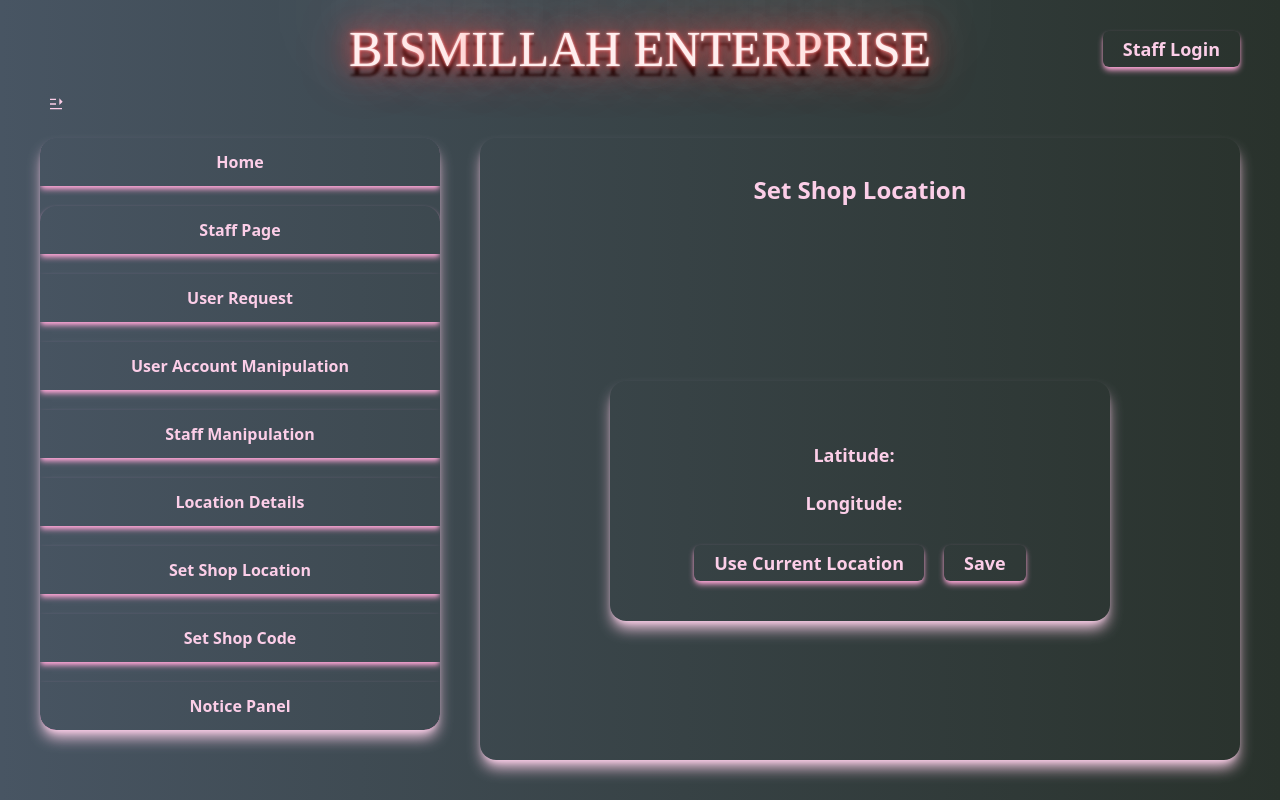
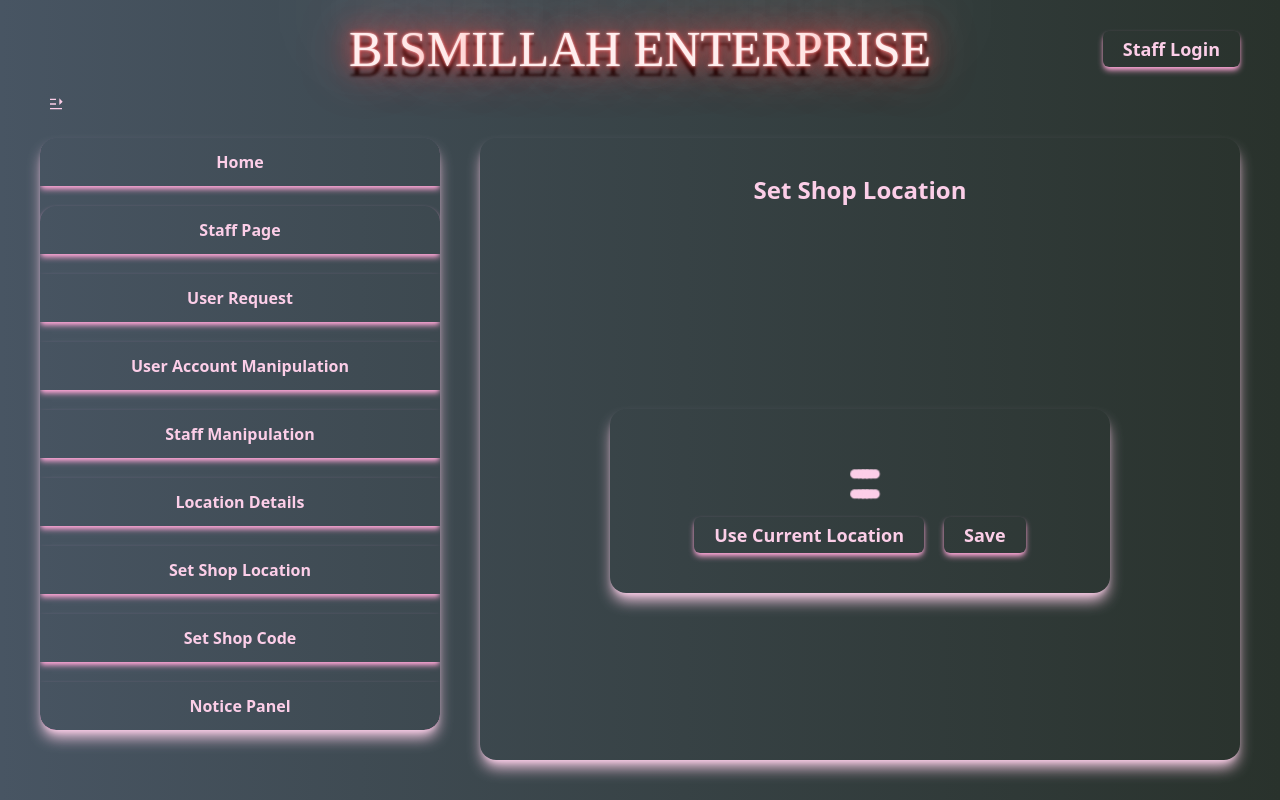
Before and after one commit to Bismillah-Enterprise/Bismillah_Enterprise_Shop_Client, a React (Vite) app: page /admin/shop_location in a window 1280 px wide. Both pictures are taken after a click on the button "Use Current Location". Built offline with nearby package versions, Linux system fonts and the light colour scheme; no server answers; a web font is replaced by a local one.

Commit message:
set loader in location chacking

```diff
--- a/src/Components/Admin/SetShopLocation/SetShopLocation.jsx
+++ b/src/Components/Admin/SetShopLocation/SetShopLocation.jsx
@@ -3,10 +3,12 @@ import React, { useContext, useEffect, useState } from 'react';
 import { AuthContext } from '../../Providers/AuthProvider';
 import Loading from '../../Shared/Loading/Loading';
 import Swal from 'sweetalert2';
+import { PropagateLoader } from 'react-spinners';
 
 const SetShopLocation = () => {
 	const [location, setLocation] = useState({ latitude: '', longitude: '' });
 	const { loading, setLoading } = useContext(AuthContext);
+	const [locationLoading, setLocationLoading] = useState(false)
 
 	// Fetch current shop location
 	useEffect(() => {
@@ -20,6 +22,7 @@ const SetShopLocation = () => {
 	}, []);
 
 	const handleSetCurrentLocation = () => {
+		setLocationLoading(true)
 		if (!navigator.geolocation) {
 			Swal.fire({
 				position: "center",
@@ -28,6 +31,7 @@ const SetShopLocation = () => {
 				showConfirmButton: false,
 				timer: 1000
 			});
+			setLocationLoading(false);
 			return;
 		}
 
@@ -35,6 +39,7 @@ const SetShopLocation = () => {
 			(pos) => {
 				const { latitude, longitude } = pos.coords;
 				setLocation({ latitude, longitude });
+				setLocationLoading(false);
 			},
 			(err) => {
 				Swal.fire({
@@ -44,6 +49,7 @@ const SetShopLocation = () => {
 					showConfirmButton: false,
 					timer: 1000
 				});
+				setLocationLoading(false);
 			}
 		);
 	};
@@ -83,6 +89,8 @@ const SetShopLocation = () => {
 			<div className='h-full flex items-center justify-center'>
 				<div className="text-pink-200 shadow-lg shadow-pink-200 p-10 flex flex-col items-center justify-center mt-10 w-[350px] md:w-[500px] rounded-2xl">
 					<div className='flex flex-col items-center justify-center gap-5 text-pink-200 text-md md:text-lg font-semibold mt-5'>
+						{
+							locationLoading ? <div className='w-fit'><PropagateLoader color='#fccee8' size={10} /></div> :
 								<div className='flex items-center gap-3'>
 									<label>Latitude:</label>
 									<input
@@ -91,8 +99,12 @@ const SetShopLocation = () => {
 										value={location.latitude}
 										onChange={(e) => setLocation({ ...location, latitude: parseFloat(e.target.value) })}
 									/>
+
 									<p>{location?.latitude}</p>
 								</div>
+						}
+						{
+							locationLoading ? <div className='w-fit'><PropagateLoader color='#fccee8' size={10} /></div> :
 								<div className='flex items-center gap-3'>
 									<label>Longitude:</label>
 									<input
@@ -101,8 +113,12 @@ const SetShopLocation = () => {
 										value={location.longitude}
 										onChange={(e) => setLocation({ ...location, longitude: parseFloat(e.target.value) })}
 									/>
+									{
+										locationLoading ? <div><PropagateLoader color='#fccee8' /></div> :
 											<p>{location?.longitude}</p>
+									}
 								</div>
+						}
 					</div>
 					<div className='mt-7 flex flex-col md:flex-row items-center justify-center gap-5'>
 
--- a/src/Components/Staffs/Staffs.jsx
+++ b/src/Components/Staffs/Staffs.jsx
@@ -4,6 +4,7 @@ import { AuthContext } from '../Providers/AuthProvider';
 import Loading from '../Shared/Loading/Loading';
 import useCurrentUser from '../Hooks/useCurrentUser';
 import Swal from 'sweetalert2'; // assuming you're using this
+import { PuffLoader } from 'react-spinners';
 
 // Utility to calculate distance in meters
 function getDistanceFromLatLonInMeters(lat1, lon1, lat2, lon2) {
@@ -51,7 +52,7 @@ const Staffs = () => {
 							currentLocationData.longitude
 						);
 
-						if(distance > 50 && accuracy > 100) {
+						if (distance > 50 && accuracy > 100) {
 							setIsAllowed(false)
 							setLocationLoading(false);
 							console.log('no')
@@ -71,7 +72,7 @@ const Staffs = () => {
 					}
 				)
 			})
-			setLocationLoading(false)
+		setLocationLoading(false)
 	}, [user]);
 
 
@@ -139,10 +140,13 @@ const Staffs = () => {
 					</div>
 				)}
 				<h1 className='text-pink-200 text-md md:text-xl text-center mb-2 font-semibold'>Your Location From Shop</h1>
-				<div className='flex items-center justify-center gap-5 text-pink-200 text-md md:text-xl'>
-					<h1>Accuracy: {accuracy} meters</h1>
-					<h1>Distance: {distance} meters</h1>
-				</div>
+				{
+					!accuracy && !distance ? <div className='flex justify-center'><PuffLoader color='#fccee8' size={40} /></div> :
+						<div className='flex items-center justify-center gap-5 text-pink-200 text-md md:text-xl'>
+							<h1>Accuracy: {accuracy} meters</h1>
+							<h1>Distance: {distance} meters</h1>
+						</div>
+				}
 				<div>
 					<h1 className="text-lg md:text-2xl text-center text-pink-200 mt-5 font-semibold">
 						{name} - Hour Rate: {hour_rate}
```
Lines whose indentation alone changed are shown as unchanged.
